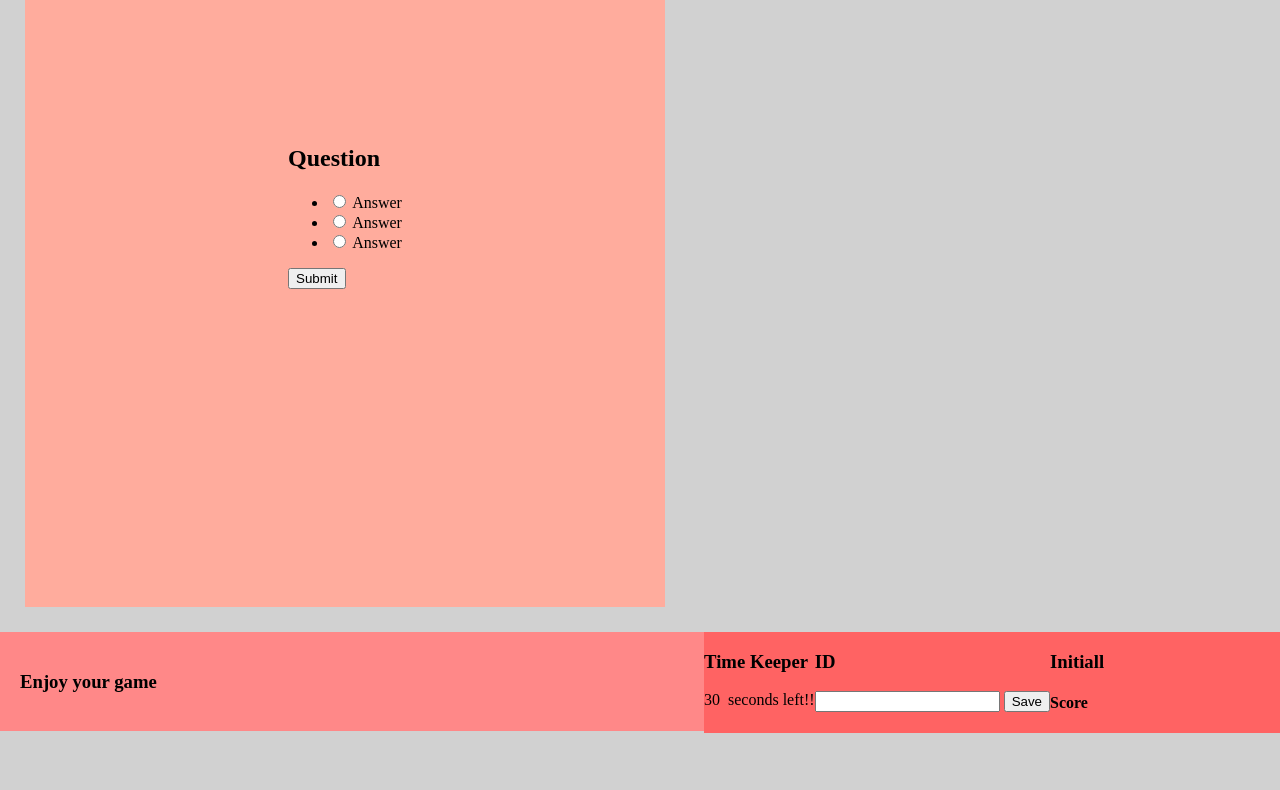
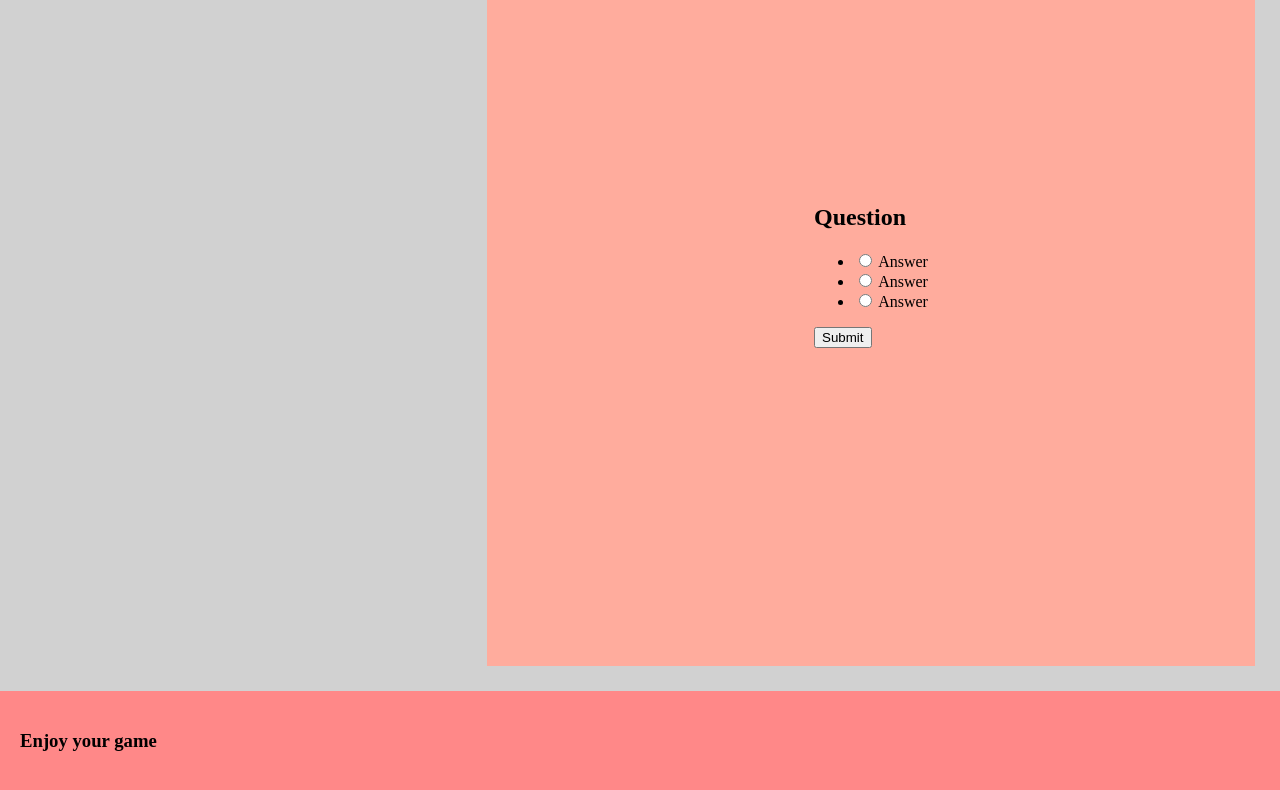
Before and after one commit to Abou2022/codeQuiz, a plain HTML site: page quiz.html in a window 1280 px wide. Shown: the part 348-1138 px from the top of the page. Before the commit the page ends 1081 px from the top, so only its background shows below. Drawn offline with Linux system fonts and the light colour scheme.

Commit message:
css updated

```diff
--- a/quiz.css
+++ b/quiz.css
@@ -3,9 +3,10 @@ body {
   padding: 0;
   box-sizing: border-box;
   background-color: rgb(209, 209, 209);
+  font-family: "Times New Roman", Times, serif;
 }
 header {
-  display: flex;
+  /* display: inline-block; */
   background-color: tomato;
   color: white;
   justify-content: center;
@@ -18,8 +19,9 @@ header button {
 }
 section {
   display: flex;
+  float: right;
   align-items: center;
-  width: 50%;
+  width: 60%;
   height: 100vh;
   margin: 25px;
   background-color: rgb(255, 172, 157);
@@ -27,13 +29,15 @@ section {
 }
 aside {
   display: flex;
-  float: right;
-  width: 45%;
+  float: left;
+  width: 30%;
+  margin: 25px;
   background-color: rgb(255, 99, 99);
 }
 
 footer {
   background-color: rgb(255, 136, 136);
+  clear: both;
   color: black;
   padding: 20px;
 }
```
